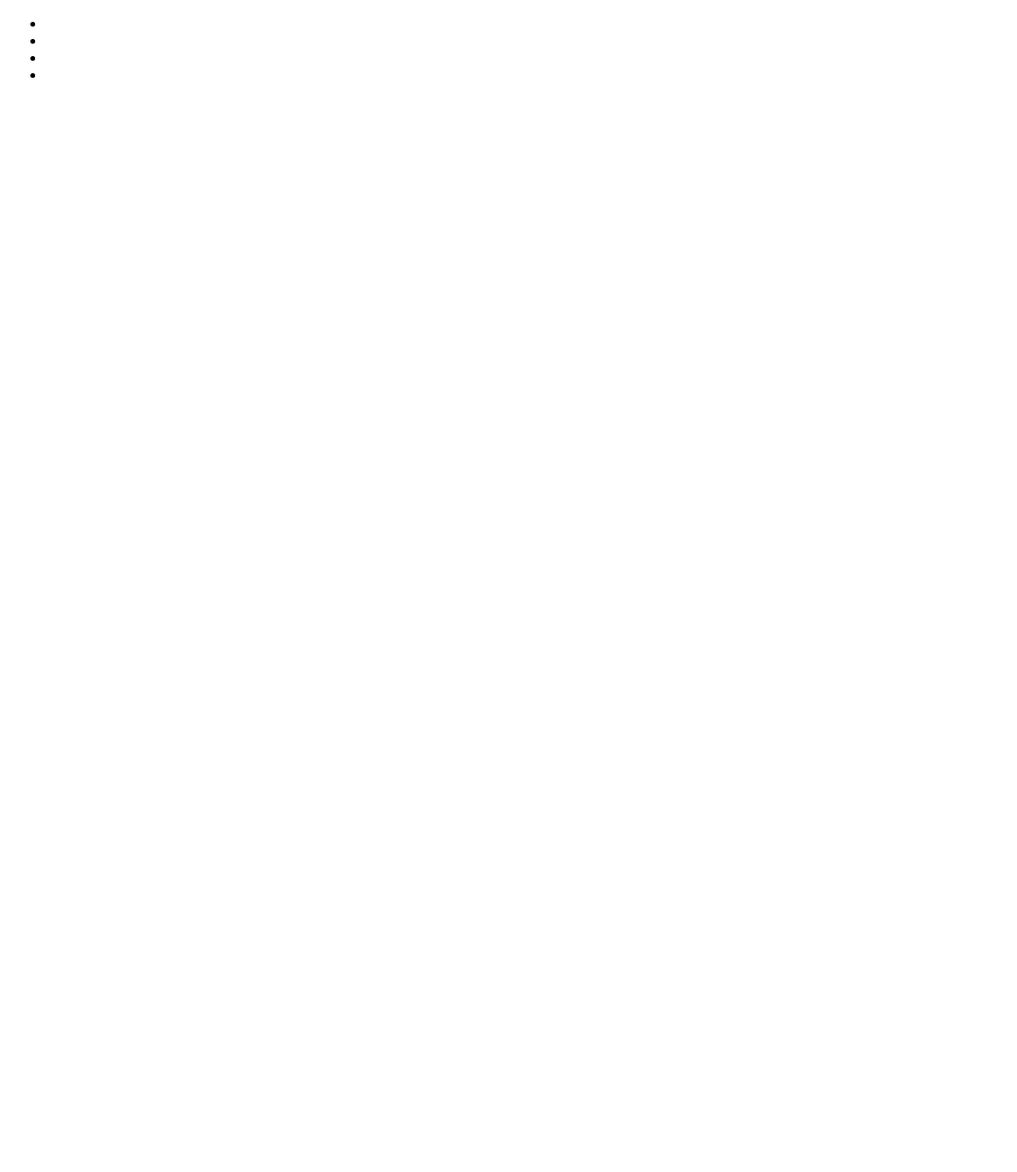
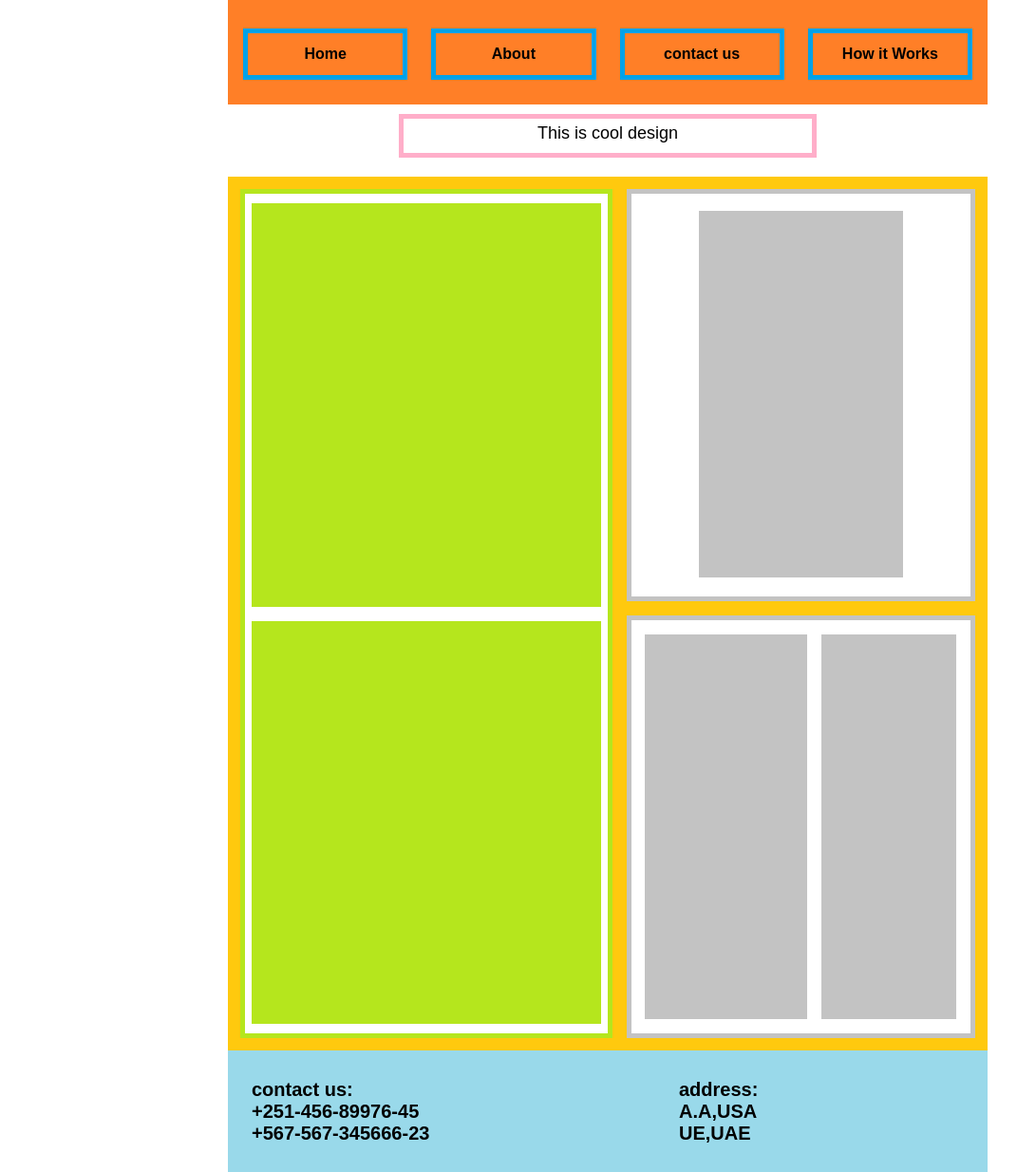
Before and after one commit to salim1334/Bonus-question, a plain HTML site: page index.html in a window 1280 px wide. Shown: the whole page at 95% size, without its empty margins (0-1071 px from the left). Before the commit the page ends 800 px from the top, so only its background shows below. Drawn offline with Linux system fonts and the light colour scheme.

Commit message:
final product

```diff
--- a/index.html
+++ b/index.html
@@ -4,21 +4,55 @@
   <meta charset="UTF-8">
   <meta name="viewport" content="width=device-width, initial-scale=1.0">
   <title>Document</title>
+  <link rel="stylesheet" href="style.css">
 </head>
 <body>
-  <section class="main">
+  <section class="main-wrapper">
     <header>
       <nav class="nav-bar">
         <ul class="lists">
-          <li class="list"></li>
-          <li class="list"></li>
-          <li class="list"></li>
-          <li class="list"></li>
+          <li class="list">Home</li>
+          <li class="list">About</li>
+          <li class="list">contact us</li>
+          <li class="list-hide">How it Works</li>
         </ul>
       </nav>
     </header>
 
+    <div class="design">
+      This is cool design
+    </div>
 
-  </section>
+    <section class="main">
+      <div class="light-green-container">
+        <div class="light-green"></div>
+        <div class="light-green"></div>
+      </div>
+
+      <div class="grey-wrapper">
+        <div class="gray-container-one">
+          <div class="grey-one"></div>
+        </div>
+
+        <div class="gray-container-two">
+          <div class="grey-one"></div>
+          <div class="grey-two"></div>
+        </div>
+      </div>
+    </section>
+
+  <footer>
+    <div class="left-foot">
+      <p><span class="foot-block-text">contact us:</span> +251-456-89976-45</p>
+      <p class="foot-right-align">+567-567-345666-23</p>
+    </div>
+
+    <div class="right-foot">
+      <p>address:</p>
+      <p>A.A,USA</p>
+      <p>UE,UAE</p>
+    </div>
+  </footer>
+</section>
 </body>
 </html>
--- a/style.css
+++ b/style.css
@@ -2,22 +2,274 @@
   margin: 0;
   padding: 0;
   box-sizing: border-box;
+  font-family: Arial;
 }
 
-.main {
-  width: 550px;
+.main-wrapper {
+  max-width: 800px;
   margin: auto;
-  display: flex;
-  flex-direction: column;
 }
 
 header {
   height: 110px;
   background-color: #ed1c24;
   width: 100%;
+  display: flex;
+  margin-bottom: 30px;
+  border: 3px solid black;
+}
+
+.nav-bar {
+  width: 85%;
+  margin: auto;
+  margin-top: 30px;
 }
 
 .lists {
   display: flex;
+  align-items: center;
+  justify-content: space-between;
+  gap: 25px;
+  list-style: none;
+}
 
+.lists li {
+  border: 3px solid black;
+  flex: 1;
+  text-align: center;
+  padding: 8px 0;
+  font-weight: bold;
+  font-size: clamp(16px, 1.2vw, 25px);
 }
+
+.lists .list-hide {
+  display: none;
+}
+
+.design {
+  display: none;
+}
+
+.main {
+  display: flex;
+  flex-direction: column;
+}
+
+.light-green-container {
+  display: flex;
+  align-items: center;
+  justify-content: space-evenly;
+  background-color: #ffc90e;
+  margin: 0 10px;
+  border: 3px solid black;
+  height: 200px;
+}
+
+.light-green-container div {
+  width: 45%;
+  height: 90%;
+  background-color: #b5e61d;
+  border: 3px solid black;
+}
+
+.grey-wrapper {
+  width: 65%;
+  height: 290px;
+  border: 3px solid black;
+  margin: 20px auto 30px;
+}
+
+.gray-container-one {
+  height: 100%;
+  width: 100%;
+  display: flex;
+  justify-content: center;
+  align-items: center;
+}
+
+.gray-container-one div {
+  width: 75%;
+  height: 230px;
+  background-color: #c3c3c3;
+  border: 3px solid black;
+}
+
+.gray-container-two {
+  display: none;
+}
+
+footer {
+  height: 150px;
+  max-width: 1000px;
+  border: 3px solid black;
+  background-color: #99d9ea;
+  height: 75px;
+  width: 100%;
+  margin: auto;
+  display: flex;
+  text-align: center;
+  align-items: center;
+  font-size: 18px;
+}
+
+.foot-right-align {
+  text-align: right;
+}
+
+.left-foot {
+  margin: auto;
+}
+
+.right-foot {
+  display: none;
+}
+
+@media (min-width: 550px) {
+  header {
+    background-color: #ff7f27;
+    border: none;
+    margin-bottom: 0;
+  }
+
+  .nav-bar {
+    width: 96%;
+  }
+
+  .lists .list-hide {
+    display: block;
+  }
+
+  .lists li {
+    border: 5px solid #00a2e8;
+    padding: 13px 0;
+  }
+
+  .design {
+    display: block;
+    width: 55%;
+    margin: 10px auto 20px;
+    text-align: center;
+    border: 5px solid #ffaec9;
+    padding: 5px 0 10px;
+    font-size: 18px;
+    font-weight: 500;
+  }
+
+  .main {
+    background-color: #ffc90e;
+    padding: 13px;
+    display: flex;
+    flex-direction: row;
+    gap: 15px;
+    height: 115vh;
+  }
+
+  .main div {
+    flex: 1;
+    gap: 15px;
+  }
+
+  .light-green-container {
+    display: flex;
+    flex-direction: column;
+    justify-content: space-evenly;
+    background-color: #ffc90e;
+    margin: 0;
+    border: 5px solid #b5e61d;
+    padding: 10px 7px;
+    background-color: #fff;
+    height: 100%;
+  }
+
+  .light-green-container div {
+    width: 100%;
+    height: 100%;
+    background-color: #b5e61d;
+    border: none;
+  }
+
+  .grey-wrapper {
+    width: 65%;
+    height: 100%;
+    border: none;
+    margin: 0;
+    display: flex;
+    flex-direction: column;
+    justify-content: space-between;
+  }
+
+  .grey-wrapper div {
+    flex: 1;
+  }
+
+  .gray-container-one {
+    background-color: red;
+  }
+
+  .gray-container-one {
+    display: block;
+    width: 100%;
+    height: 100%;
+    background-color: #fff;
+    border: 5px solid #c3c3c3;
+    padding-top: 5%;
+    /* padding: 0 40px; */
+  }
+
+  .gray-container-one div {
+    width: 60%;
+    margin: auto;
+    height: 95%;
+    background-color: #c3c3c3;
+    border: none;
+  }
+
+  .gray-container-two {
+    display: block;
+    border: 5px solid #c3c3c3;
+    background-color: #fff;
+    padding: 4%;
+    display: flex;
+    justify-content: space-between;
+  }
+
+  .gray-container-two div {
+    background-color: #c3c3c3;
+  }
+
+  .gray-container-two .grey-one {
+    flex: 1.2;
+    height: 100%;
+    width: 60%;
+  }
+
+  footer {
+    height: 16vh;
+    border: none;
+    text-align: left;
+    justify-content: space-between;
+    font-size: 20px;
+    padding: 0 25px;
+    font-weight: 550;
+  }
+
+  footer div {
+    width: 40%;
+  }
+
+  .foot-right-align {
+    text-align: left;
+  }
+
+  .left-foot {
+    margin: 0;
+  }
+
+  .right-foot {
+    display: block;
+  }
+
+  .foot-block-text {
+    display: block;
+  }
+}
```
